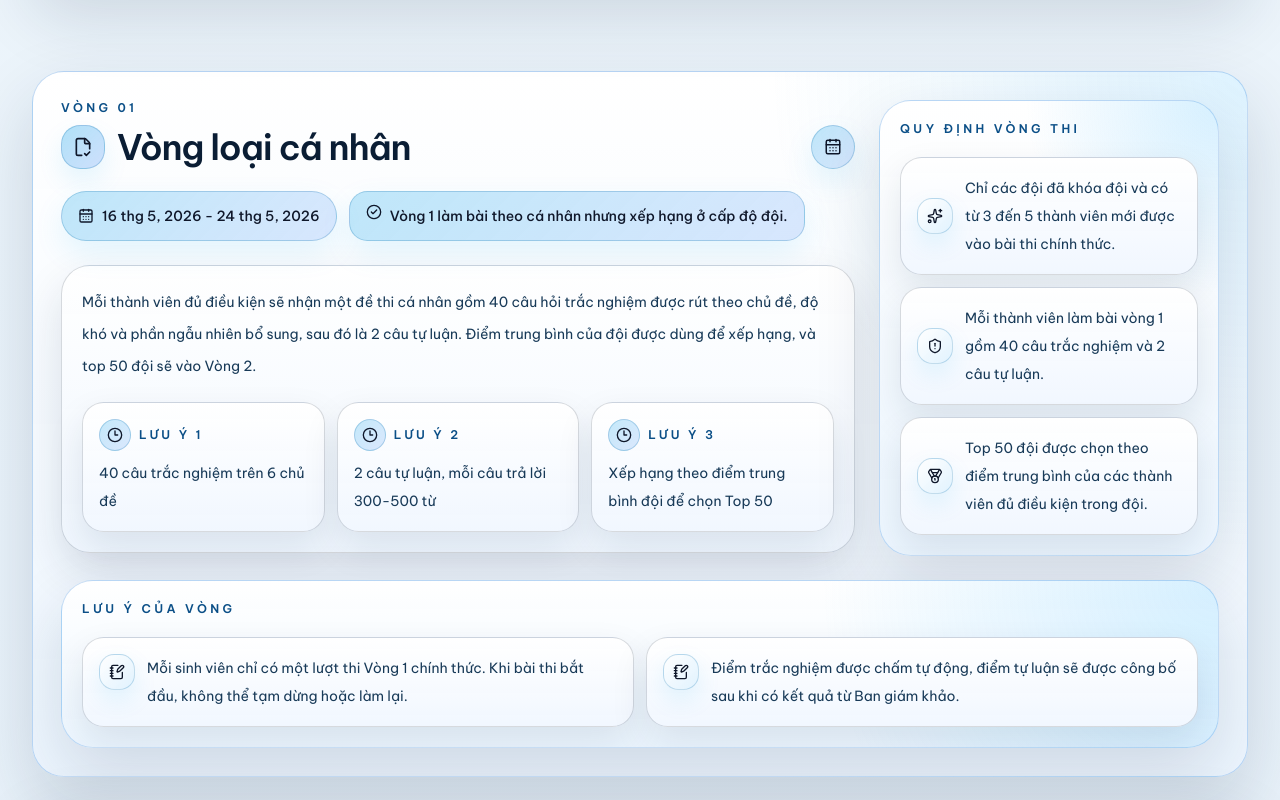
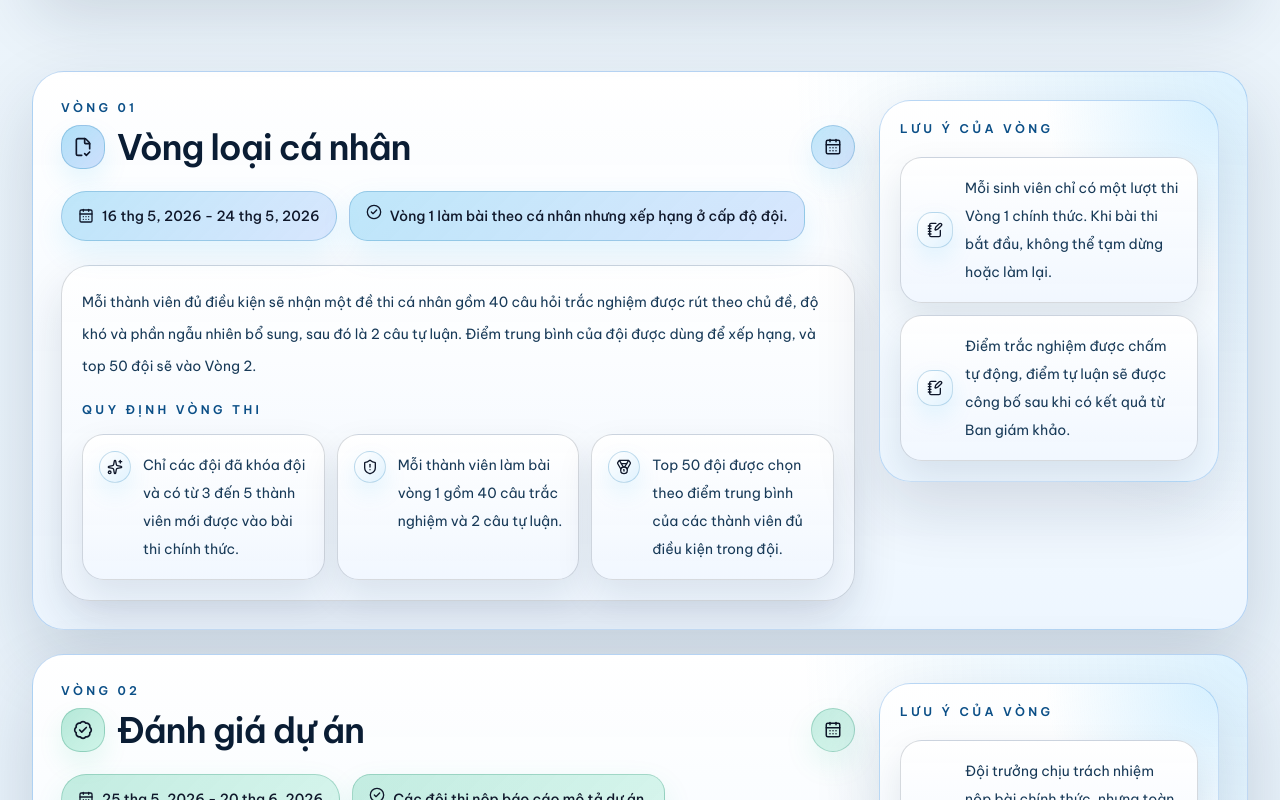
Before and after one commit to tamphan2911/attacker_2026, a Next.js app: page /rules in a window 1280 px wide. Shown: the part 1560-2360 px from the top of the page. Built offline with nearby package versions, Linux system fonts and the light colour scheme; no server answers.

Commit message:
Reposition round rules and notes

```diff
--- a/src/components/rules-page.tsx
+++ b/src/components/rules-page.tsx
@@ -422,29 +422,31 @@ export function RulesPage() {
                   <div className="theme-rules-soft-panel mt-6 rounded-[1.8rem] border px-5 py-5">
                     <p className="text-sm leading-8 theme-text-body">{pickText(locale, round.description)}</p>
 
-                    <div className="mt-5 grid gap-3 md:grid-cols-3">
-                      {round.deliverables.map((deliverable, deliverableIndex) => {
-                        const DeliverableIcon = meta.deliverableIcon;
+                    <div className="mt-5">
+                      <p className="text-xs font-semibold uppercase tracking-[0.28em] theme-eyebrow">
+                        {pickText(locale, pageContent.rules.specificRoundRulesLabel)}
+                      </p>
+                      <div className="mt-4 grid gap-3 md:grid-cols-3">
+                        {round.specificRules.map((note, index) => {
+                          const NoteIcon = specificRuleIcons[index] ?? Sparkles;
 
                           return (
                           <div
-                          key={deliverable.en}
+                            key={note.en}
                             className="theme-rules-note-card rounded-[1.35rem] border px-4 py-4"
                           >
-                          <div className="flex items-center gap-2">
-                            <span className={`inline-flex h-8 w-8 items-center justify-center rounded-2xl border ${meta.deliverableIconClass}`}>
-                              <DeliverableIcon className="h-4 w-4" />
+                            <div className="flex items-start gap-3">
+                              <span className={`inline-flex h-8 w-8 shrink-0 items-center justify-center rounded-2xl ${meta.noteMarkerClass}`}>
+                                <NoteIcon className="h-4 w-4" />
                               </span>
-                            <p className="text-xs font-semibold uppercase tracking-[0.24em] theme-eyebrow">
-                              {`${pickText(locale, pageContent.rules.deliverablePrefix)} ${deliverableIndex + 1}`}
+                              <p className="text-sm leading-7 theme-text-body">
+                                {pickText(locale, note)}
                               </p>
                             </div>
-                          <p className="mt-2 text-sm leading-7 theme-text-body">
-                            {pickText(locale, deliverable)}
-                          </p>
                           </div>
                           );
                         })}
+                      </div>
                     </div>
                   </div>
                 </div>
@@ -456,50 +458,27 @@ export function RulesPage() {
                     />
                     <div className="relative">
                       <p className="text-xs font-semibold uppercase tracking-[0.28em] theme-eyebrow">
-                        {pickText(locale, pageContent.rules.specificRoundRulesLabel)}
+                        {pickText(locale, pageContent.rules.roundNotesLabel)}
                       </p>
                       <div className="mt-5 space-y-3">
-                        {round.specificRules.map((note, index) => {
-                          const NoteIcon = specificRuleIcons[index] ?? Sparkles;
-
-                          return (
+                        {round.roundNotes.map((note) => (
                           <div
                             key={note.en}
                             className="theme-rules-note-card rounded-[1.35rem] border px-4 py-4"
                           >
                             <div className="flex items-center gap-3">
                               <span className={`inline-flex h-9 w-9 shrink-0 items-center justify-center rounded-[0.95rem] ${meta.noteMarkerClass}`}>
-                                  <NoteIcon className="h-4 w-4" />
+                                <NotebookPen className="h-4 w-4" />
                               </span>
                               <p className="text-sm leading-7 theme-text-body">{pickText(locale, note)}</p>
                             </div>
                           </div>
-                          );
-                        })}
+                        ))}
                       </div>
                     </div>
                   </Surface>
                 </div>
               </div>
-
-              <Surface className="theme-rules-shell mt-6 overflow-hidden px-5 py-5">
-                <p className="text-xs font-semibold uppercase tracking-[0.28em] theme-eyebrow">
-                  {pickText(locale, pageContent.rules.roundNotesLabel)}
-                </p>
-                <div className="mt-5 grid gap-3 lg:grid-cols-2">
-                  {round.roundNotes.map((note) => (
-                    <div
-                      key={note.en}
-                      className="theme-rules-note-card flex items-start gap-3 rounded-[1.35rem] border px-4 py-4"
-                    >
-                      <span className={`inline-flex h-9 w-9 shrink-0 items-center justify-center rounded-[0.95rem] ${meta.noteMarkerClass}`}>
-                        <NotebookPen className="h-4 w-4" />
-                      </span>
-                      <p className="text-sm leading-7 theme-text-body">{pickText(locale, note)}</p>
-                    </div>
-                  ))}
-                </div>
-              </Surface>
             </section>
           );
         })}
```
Lines whose indentation alone changed are shown as unchanged.
